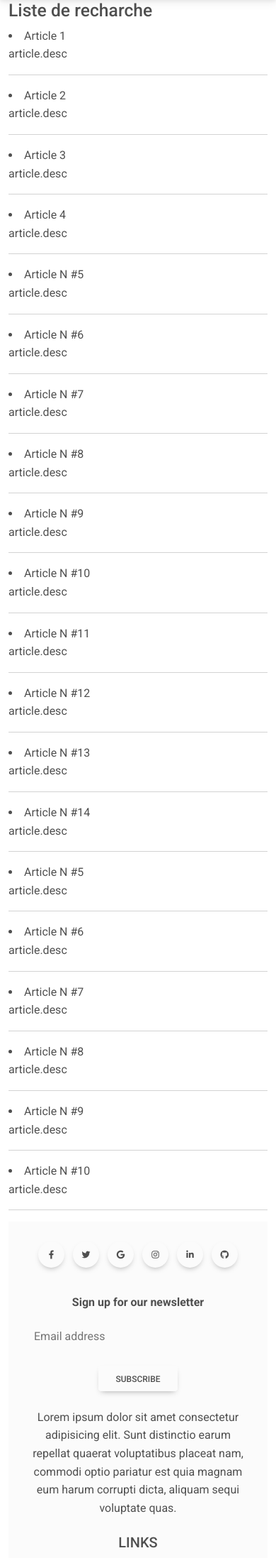
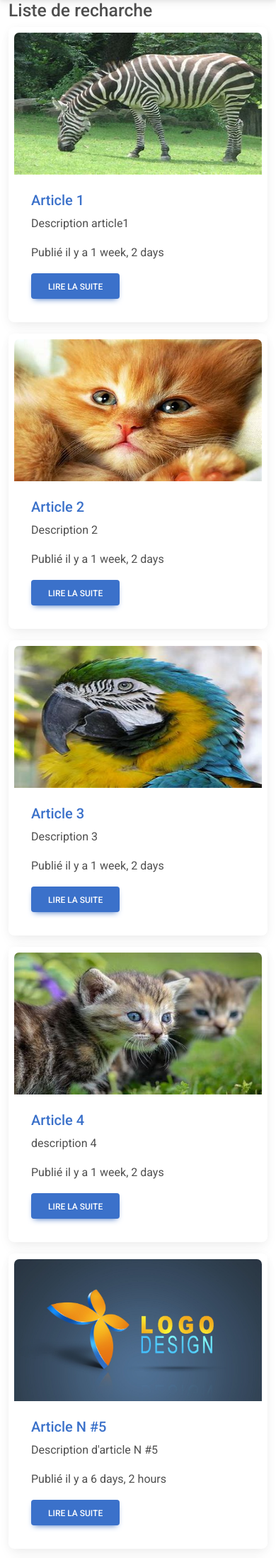
Before and after one commit to lamatmed/App-blog, a Django app: template blog/templates/search.html in a window 390 px wide. Shown: the part 45-2240 px from the top of the page at 71% size. Run offline with Django 5.2, Linux system fonts and the light colour scheme; the template is opened without the code that fills it: values that come from a table or form of the project are taken from there, others are empty; data comes from the database, SQL or seed files in the repository.

Commit message:
first modi

```diff
--- a/blog/templates/search.html
+++ b/blog/templates/search.html
@@ -1,9 +1,32 @@
-{% extends 'base.html' %}{% block content %}
+{% extends 'base.html' %} {% load static %}{% block content %}
 <div class="container">
-    <h2>
-        Liste de recharche
-    </h2>
-    {% for article in list_articles %}
-    <li>{{article.title}}</li>
-    <p>article.desc</p>
-    <hr> {% endfor %} {% endblock %}
+    <h2>Liste de recharche</h2>
+    <div class="row">
+        {% for article in list_articles %}
+        <div class="col-12 col-md-6 col-lg-3 col-xl-3">
+            <div class="card mb-3 p-2">
+
+                {% if article.image == "http://default" %}
+                <a href="{% url 'detail' article.id %}">
+                    <img class="card-img-top " src="{% static 'img/logo.jpg' %}" alt="Card image cap" style="height:200px" />
+                </a>
+                {% else %}
+                <a href="{% url 'detail' article.id %}">
+                    <img class="card-img-top " src="{{ article.image.url }}" alt="Card image cap" style="height:200px" />
+                </a>
+                {% endif %}
+                <div class="card-body" style="height:200px;">
+                    <h5 class="card-title ">
+                        <a href="{% url 'detail' article.id %}">{{article.title}}</a>
+                    </h5>
+                    <p class="card-text ">{{article.desc|truncatewords:8}}</p>
+                    <p class="card-text ">Publié il y a {{article.created_at|timesince}}</p>
+                    <a href="{% url 'detail' article.id %}" class="btn btn-primary " data-mdb-ripple-init>Lire la suite</a>
+                </div>
+            </div>
+        </div>
+        {% endfor %}
+    </div>
+
+
+</div>{% endblock %}
```
